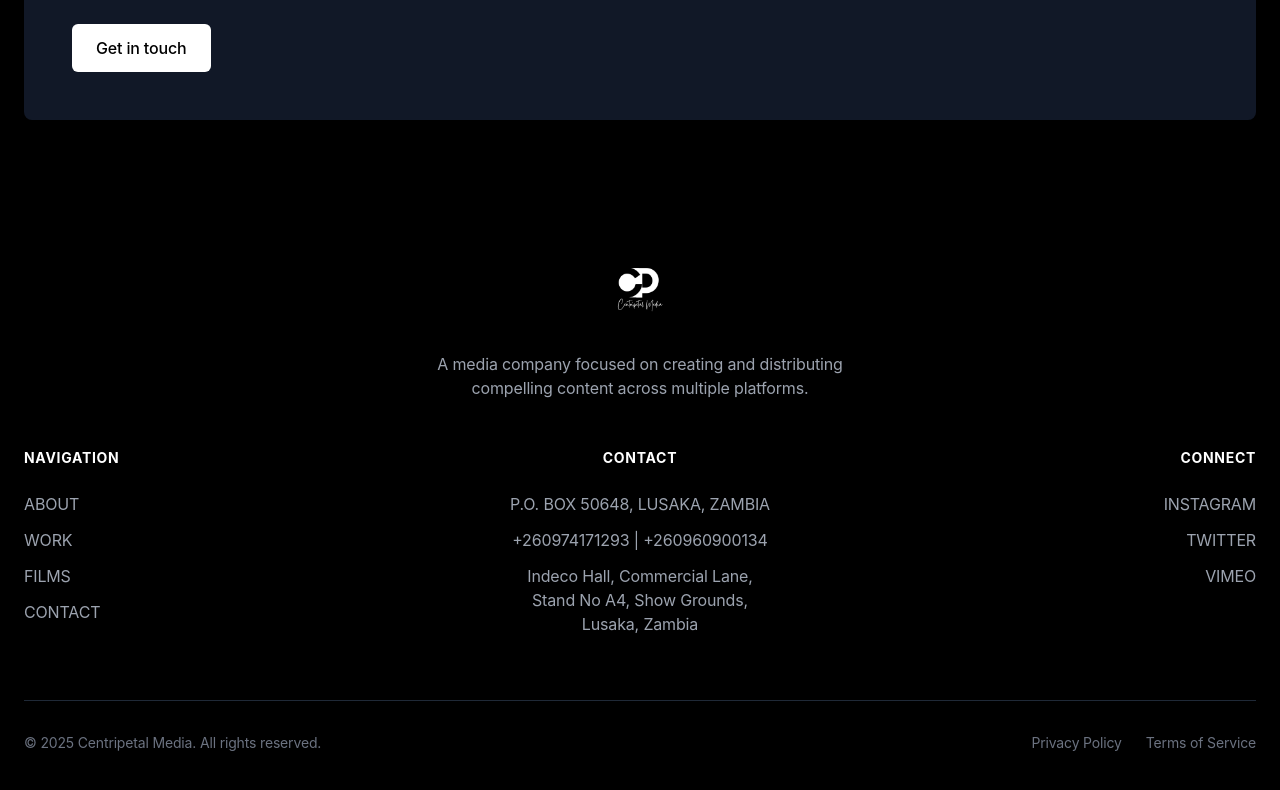
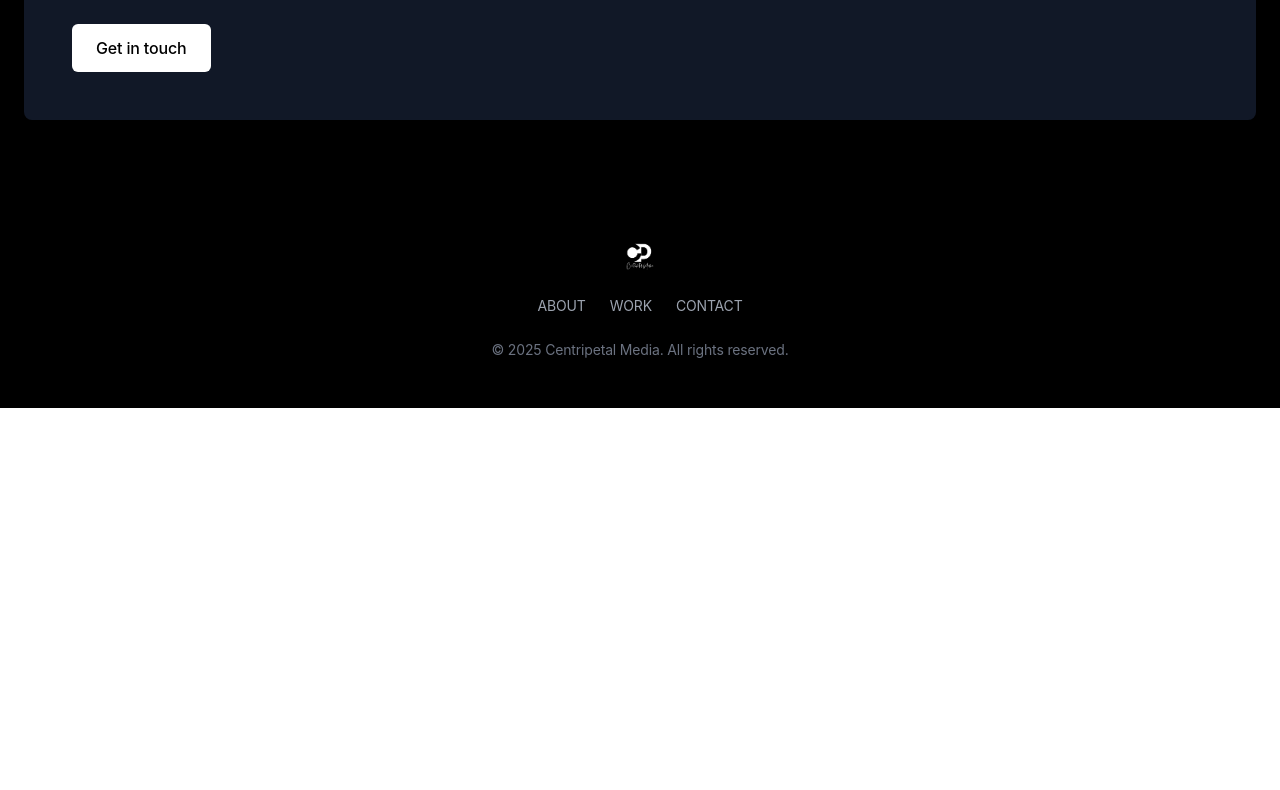
Before and after one commit to Mainza714/sg-3bbfc5cc-69cd-4878-9aaa-1b5533acc791-1781104711, a Next.js app: page /team in a window 1280 px wide. Shown: the part 1440-2230 px from the top of the page. After the commit the page ends 1848 px from the top, so only its background shows below. Built offline with nearby package versions, Linux system fonts and the light colour scheme.

Commit message:
refactor(homepage): Remove unused sections and simplify layout

```diff
--- a/src/components/home/LatestNews.tsx
+++ b/src/components/home/LatestNews.tsx
@@ -1,58 +1,38 @@
+
 import Link from "next/link";
-import Image from "next/image";
 
 export function LatestNews() {
   const news = [
     {
       id: 'news-1',
       title: 'CENTRIPETAL ANNOUNCES NEW FILM SLATE FOR 2024',
-      date: 'April 15, 2023',
-      excerpt: 'Centripetal Media unveils an ambitious lineup of projects set to begin production in early 2024.',
-      image: 'https://images.unsplash.com/photo-1485846234645-a62644f84728?ixlib=rb-4.0.3&auto=format&fit=crop&w=800&q=80'
+      date: 'April 15, 2023'
     },
     {
       id: 'news-2',
       title: 'MAKOFI SELECTED FOR INTERNATIONAL FILM FESTIVAL',
-      date: 'March 22, 2023',
-      excerpt: 'Our latest feature film has been officially selected to premiere at the prestigious International Film Festival.',
-      image: 'https://images.unsplash.com/photo-1568111561564-08726a1563e1?ixlib=rb-4.0.3&auto=format&fit=crop&w=800&q=80'
+      date: 'March 22, 2023'
     }
   ];
 
   return (
-    <section className="py-24 bg-gray-100 text-black">
-      <div className="container mx-auto px-4 md:px-6">
-        <div className="mb-16">
-          <h2 className="text-3xl md:text-4xl font-bold tracking-tight">LATEST NEWS</h2>
-          <div className="h-px w-16 bg-black mt-4"></div>
+    <section className="py-16 bg-white text-black">
+      <div className="container mx-auto px-4 md:px-6 max-w-4xl">
+        <div className="mb-12 text-center">
+          <h2 className="text-2xl font-bold tracking-tight">LATEST NEWS</h2>
         </div>
 
-        <div className="grid grid-cols-1 md:grid-cols-2 gap-12">
+        <div className="space-y-8">
           {news.map((item) => (
-            <Link key={item.id} href={`/news/${item.id}`} className="group">
-              <div className="relative aspect-video overflow-hidden mb-6">
-                <Image
-                  src={item.image}
-                  alt={item.title}
-                  fill
-                  className="object-cover transition-transform duration-500 group-hover:scale-105"
-                />
-              </div>
-              <div>
-                <span className="text-sm text-gray-600">{item.date}</span>
-                <h3 className="text-xl font-bold tracking-tight mt-2 mb-3 group-hover:text-gray-700 transition-colors">
+            <Link key={item.id} href={`/news/${item.id}`} className="group block">
+              <div className="border-b border-gray-200 pb-6 hover:border-black transition-colors">
+                <span className="text-sm text-gray-500">{item.date}</span>
+                <h3 className="text-lg font-medium mt-2 group-hover:text-gray-600 transition-colors">
                   {item.title}
                 </h3>
-                <p className="text-gray-700">{item.excerpt}</p>
               </div>
             </Link>
           ))}
-        </div>
-
-        <div className="mt-16 text-center">
-          <Link href="/news" className="inline-block border border-black px-8 py-3 text-sm tracking-wider hover:bg-black hover:text-white transition-colors">
-            VIEW ALL NEWS
-          </Link>
         </div>
       </div>
     </section>
--- a/src/components/layout/Footer.tsx
+++ b/src/components/layout/Footer.tsx
@@ -1,3 +1,4 @@
+
 import Link from "next/link";
 import Image from "next/image";
 
@@ -5,10 +6,10 @@ export function Footer() {
   const currentYear = new Date().getFullYear();
 
   return (
-    <footer className="bg-black text-white py-16">
-      <div className="container mx-auto px-4 md:px-6">
-        <div className="flex flex-col items-center mb-12">
-          <div className="relative h-20 w-20 mb-6">
+    <footer className="bg-black text-white py-12">
+      <div className="container mx-auto px-4 md:px-6 max-w-4xl">
+        <div className="flex flex-col items-center text-center">
+          <div className="relative h-12 w-12 mb-4">
             <Image
               src="/c-ma9y38y6.png"
               alt="Centripetal Media"
@@ -16,49 +17,16 @@ export function Footer() {
               className="object-contain"
             />
           </div>
-          <p className="text-gray-400 max-w-md text-center">
-            A media company focused on creating and distributing compelling content across multiple platforms.
-          </p>
-        </div>
 
-        <div className="grid grid-cols-1 md:grid-cols-3 gap-12">
-          <div className="text-center md:text-left">
-            <h4 className="text-sm font-bold tracking-wider mb-6">NAVIGATION</h4>
-            <ul className="space-y-3">
-              <li><Link href="/about" className="text-gray-400 hover:text-white transition-colors">ABOUT</Link></li>
-              <li><Link href="/work" className="text-gray-400 hover:text-white transition-colors">WORK</Link></li>
-              <li><Link href="/films" className="text-gray-400 hover:text-white transition-colors">FILMS</Link></li>
-              <li><Link href="/contact" className="text-gray-400 hover:text-white transition-colors">CONTACT</Link></li>
-            </ul>
+          <div className="flex flex-wrap justify-center gap-6 mb-6 text-sm">
+            <Link href="/about" className="text-gray-400 hover:text-white transition-colors">ABOUT</Link>
+            <Link href="/work" className="text-gray-400 hover:text-white transition-colors">WORK</Link>
+            <Link href="/contact" className="text-gray-400 hover:text-white transition-colors">CONTACT</Link>
           </div>
 
-          <div className="text-center">
-            <h4 className="text-sm font-bold tracking-wider mb-6">CONTACT</h4>
-            <ul className="space-y-3">
-              <li className="text-gray-400">P.O. BOX 50648, LUSAKA, ZAMBIA</li>
-              <li className="text-gray-400">+260974171293 | +260960900134</li>
-              <li className="text-gray-400">Indeco Hall, Commercial Lane,<br/>Stand No A4, Show Grounds,<br/>Lusaka, Zambia</li>
-            </ul>
-          </div>
-
-          <div className="text-center md:text-right">
-            <h4 className="text-sm font-bold tracking-wider mb-6">CONNECT</h4>
-            <ul className="space-y-3">
-              <li><a href="https://instagram.com" target="_blank" rel="noopener noreferrer" className="text-gray-400 hover:text-white transition-colors">INSTAGRAM</a></li>
-              <li><a href="https://twitter.com" target="_blank" rel="noopener noreferrer" className="text-gray-400 hover:text-white transition-colors">TWITTER</a></li>
-              <li><a href="https://vimeo.com" target="_blank" rel="noopener noreferrer" className="text-gray-400 hover:text-white transition-colors">VIMEO</a></li>
-            </ul>
-          </div>
-        </div>
-
-        <div className="mt-16 pt-8 border-t border-gray-800 flex flex-col md:flex-row justify-between items-center">
           <p className="text-gray-500 text-sm">
             &copy; {currentYear} Centripetal Media. All rights reserved.
           </p>
-          <div className="mt-4 md:mt-0 flex space-x-6">
-            <Link href="/privacy" className="text-gray-500 hover:text-white text-sm transition-colors">Privacy Policy</Link>
-            <Link href="/terms" className="text-gray-500 hover:text-white text-sm transition-colors">Terms of Service</Link>
-          </div>
         </div>
       </div>
     </footer>
--- a/src/pages/index.tsx
+++ b/src/pages/index.tsx
@@ -1,11 +1,8 @@
+
 import Head from "next/head";
 import { Layout } from "@/components/layout/Layout";
-import { Hero } from "@/components/home/Hero";
-import { About } from "@/components/home/About";
 import { LatestNews } from "@/components/home/LatestNews";
 import { VideoShowcase } from "@/components/home/VideoShowcase";
-import { ContentSummary } from "@/components/home/ContentSummary";
-import { Team } from "@/components/home/Team";
 
 export default function Home() {
   return (
@@ -18,9 +15,6 @@ export default function Home() {
 
       <Layout>
         <VideoShowcase />
-        <ContentSummary />
-        <Team />
-        <About />
         <LatestNews />
       </Layout>
     </>
```
